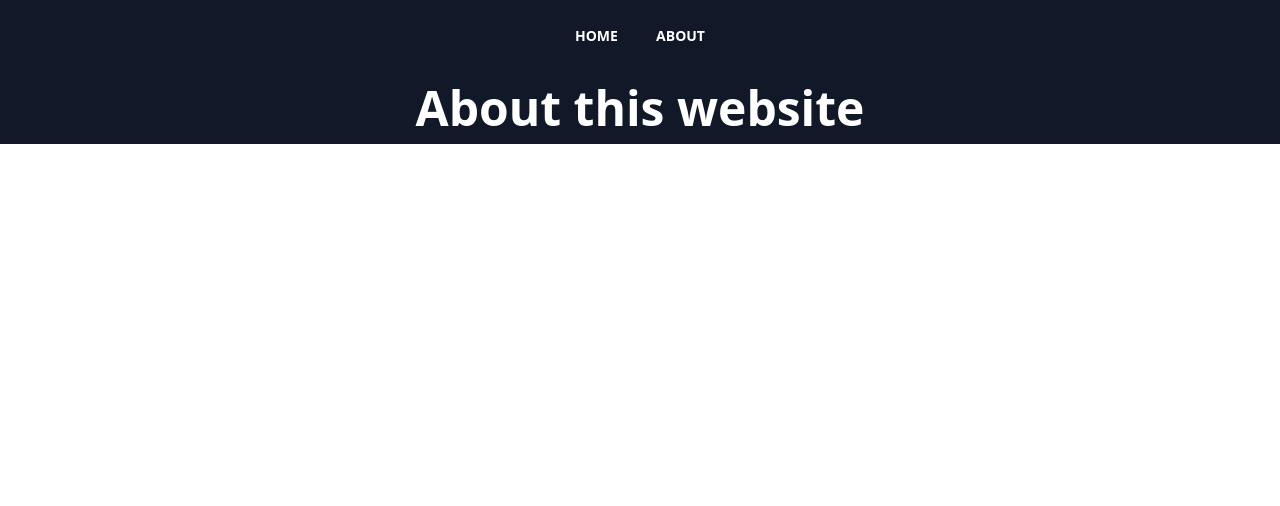
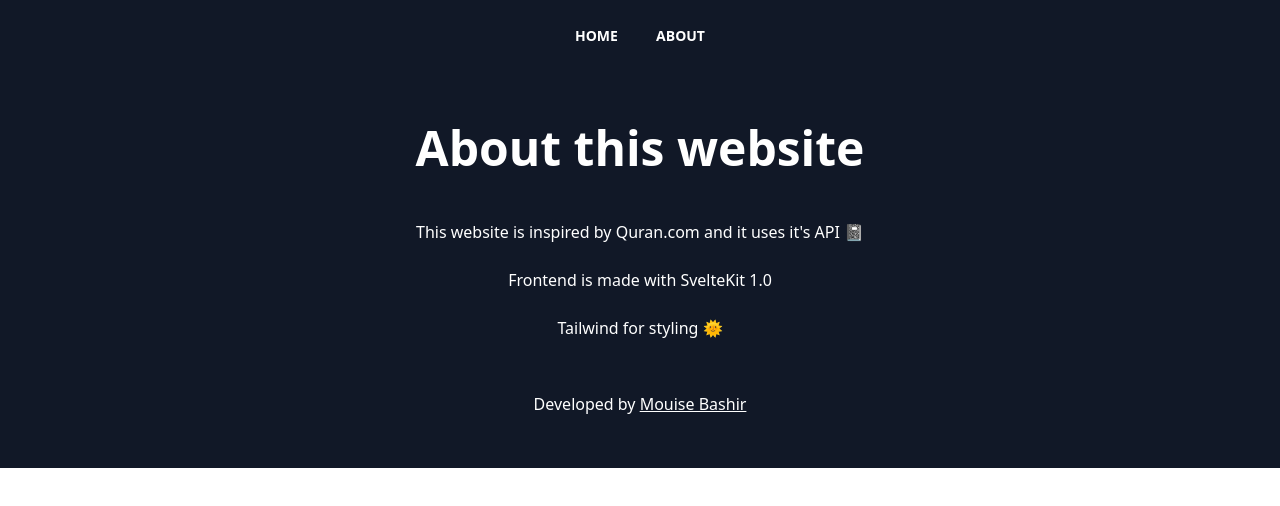
Before and after one commit to mouise1111/QuranApp, a SvelteKit app: page /about in a window 1280 px wide. Shown: the top 506 px of the page. Built offline with nearby package versions, Linux system fonts and the light colour scheme.

Commit message:
changes to about page

```diff
--- a/src/routes/about/+page.svelte
+++ b/src/routes/about/+page.svelte
@@ -1 +1,9 @@
-<h1 class="text-5xl font-bold mt-0 mb-6 text-center py-3">About this website</h1>
+<div class="py-10">
+	<h1 class="text-5xl font-bold mt-0 mb-6 text-center py-3">About this website</h1>
+	<p class="p-3 text-center">This website is inspired by Quran.com and it uses it's API 📓</p>
+	<p class="p-3 text-center">Frontend is made with SvelteKit 1.0</p>
+	<p class="p-3 text-center pb-10">Tailwind for styling 🌞</p>
+	<p class="p-3 text-center">
+		Developed by <a href="http://github.com/mouise1111" class="link">Mouise Bashir</a>
+	</p>
+</div>
```
